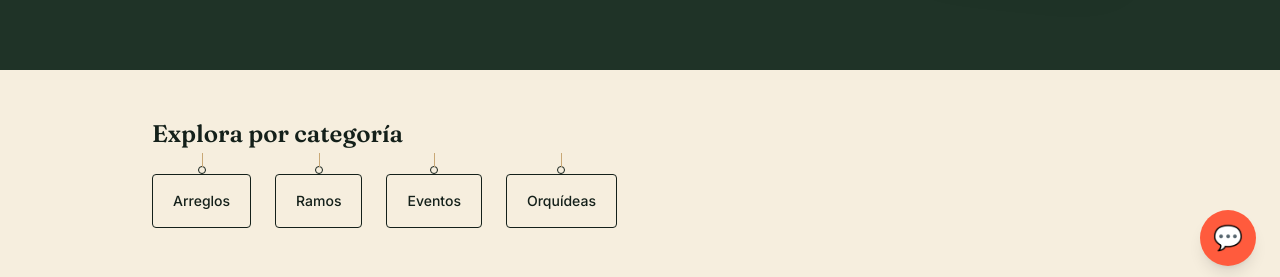
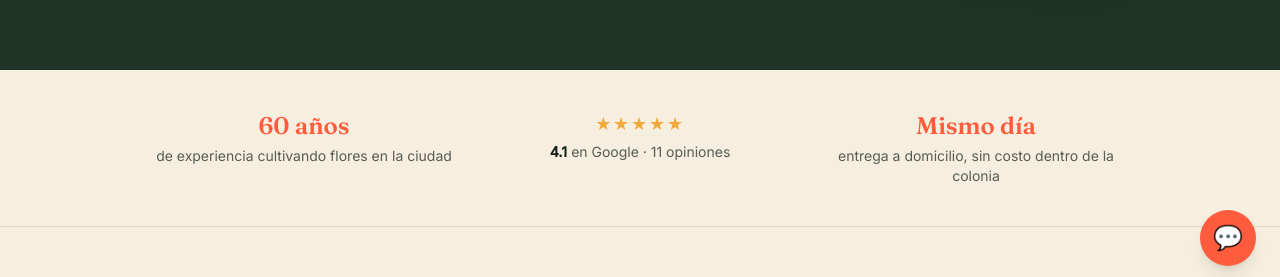
Before and after one commit to CarlosMartzCam/floreria-coral, a Next.js app: page / in a window 1280 px wide. Shown: the part 510-787 px from the top of the page. Built offline with nearby package versions, Linux system fonts and the light colour scheme.

Commit message:
Agregar franja de confianza (60 años, reseñas Google, entrega mismo día)

```diff
--- a/app/page.tsx
+++ b/app/page.tsx
@@ -5,6 +5,7 @@ import CategoryTags from "@/components/CategoryTags";
 import ProductCard from "@/components/ProductCard";
 import InfoFooter from "@/components/InfoFooter";
 import WhatsAppFloat from "@/components/WhatsAppFloat";
+import TrustBadges from "@/components/TrustBadges";
 import { products, categories } from "@/data/products";
 
 export default function Home() {
@@ -49,6 +50,8 @@ export default function Home() {
         </div>
       </section>
 
+      <TrustBadges />
+
       <section className="max-w-5xl mx-auto px-6 pt-12 pb-4">
         <h2 className="font-display text-2xl font-semibold mb-6">Explora por categoría</h2>
         <CategoryTags />
--- /dev/null
+++ b/components/TrustBadges.tsx
@@ -0,0 +1,24 @@
+const STARS = "★★★★★";
+
+export default function TrustBadges() {
+  return (
+    <section className="bg-papel py-10 border-b border-tinta/10">
+      <div className="max-w-5xl mx-auto px-6 grid grid-cols-1 md:grid-cols-3 gap-8 text-center">
+        <div>
+          <p className="font-display text-2xl font-semibold text-coral">60 años</p>
+          <p className="text-sm text-tinta/70 mt-1">de experiencia cultivando flores en la ciudad</p>
+        </div>
+        <div>
+          <p className="text-girasol text-lg tracking-widest">{STARS}</p>
+          <p className="text-sm text-tinta/70 mt-1">
+            <span className="font-semibold text-tinta">4.1</span> en Google · 11 opiniones
+          </p>
+        </div>
+        <div>
+          <p className="font-display text-2xl font-semibold text-coral">Mismo día</p>
+          <p className="text-sm text-tinta/70 mt-1">entrega a domicilio, sin costo dentro de la colonia</p>
+        </div>
+      </div>
+    </section>
+  );
+}
```
